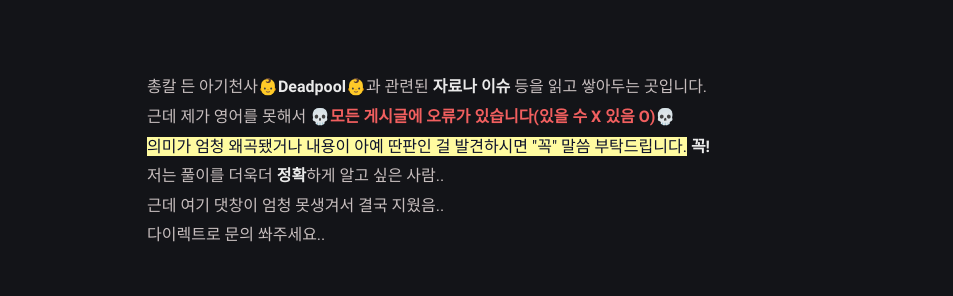
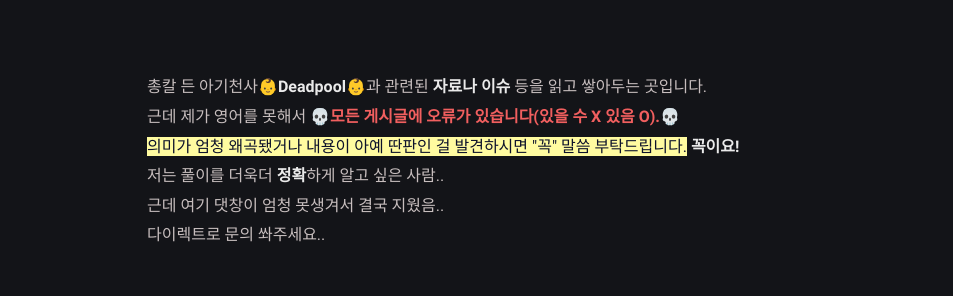
Before and after one commit to iwdstry/yeieje, a Jekyll site: the page built from about.md, in a window 1280 px wide. Shown: the part 438-734 px from the top of the page, without its empty margins (163-1116 px from the left). Built offline with Jekyll 4.4.1, drawn with Linux system fonts in a browser that asks for light colours.

Commit message:
Update about.md

```diff
--- a/about.md
+++ b/about.md
@@ -12,8 +12,8 @@ comments: false
 <br/>
 <br/>
 총칼 든 아기천사👶**Deadpool**👶과 관련된 **자료나 이슈** 등을 읽고 쌓아두는 곳입니다. <br/>
-근데 제가 영어를 못해서 **<span style="color:#F15F5F">💀모든 게시글에 오류가 있습니다(있을 수 X 있음 O)💀</span>**<br/>
-<mark>의미가 엄청 왜곡됐거나 내용이 아예 딴판인 걸 발견하시면 "꼭" 말씀 부탁드립니다.</mark> **꼭!**<br/>
+근데 제가 영어를 못해서 **<span style="color:#F15F5F">💀모든 게시글에 오류가 있습니다(있을 수 X 있음 O).💀</span>**<br/>
+<mark>의미가 엄청 왜곡됐거나 내용이 아예 딴판인 걸 발견하시면 "꼭" 말씀 부탁드립니다.</mark> **꼭이요!**<br/>
 저는 풀이를 더욱더 **정확**하게 알고 싶은 사람.. <br/> 근데 여기 댓창이 엄청 못생겨서 결국 지웠음..<br/>
 다이렉트로 문의 쏴주세요..
 <br/>
```
